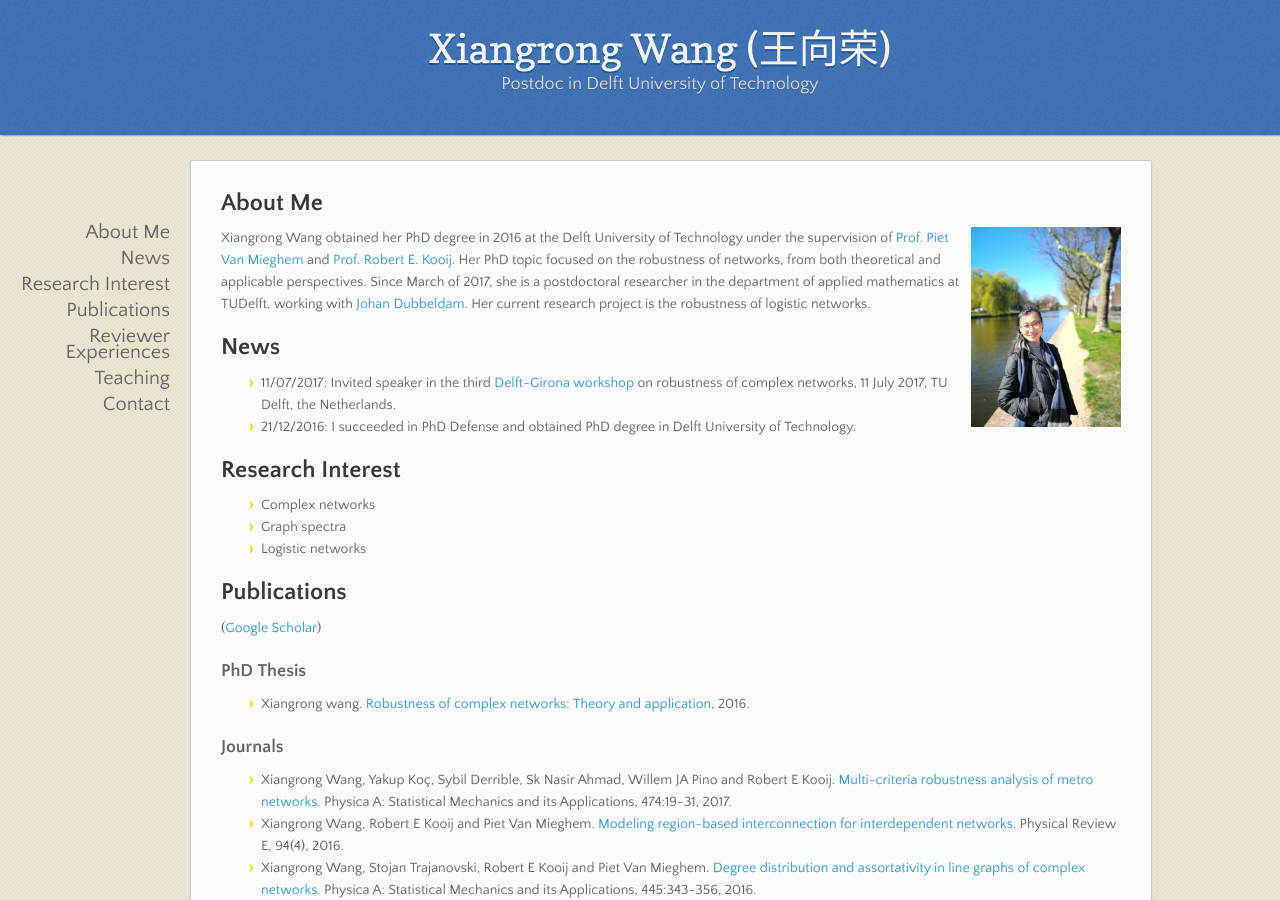
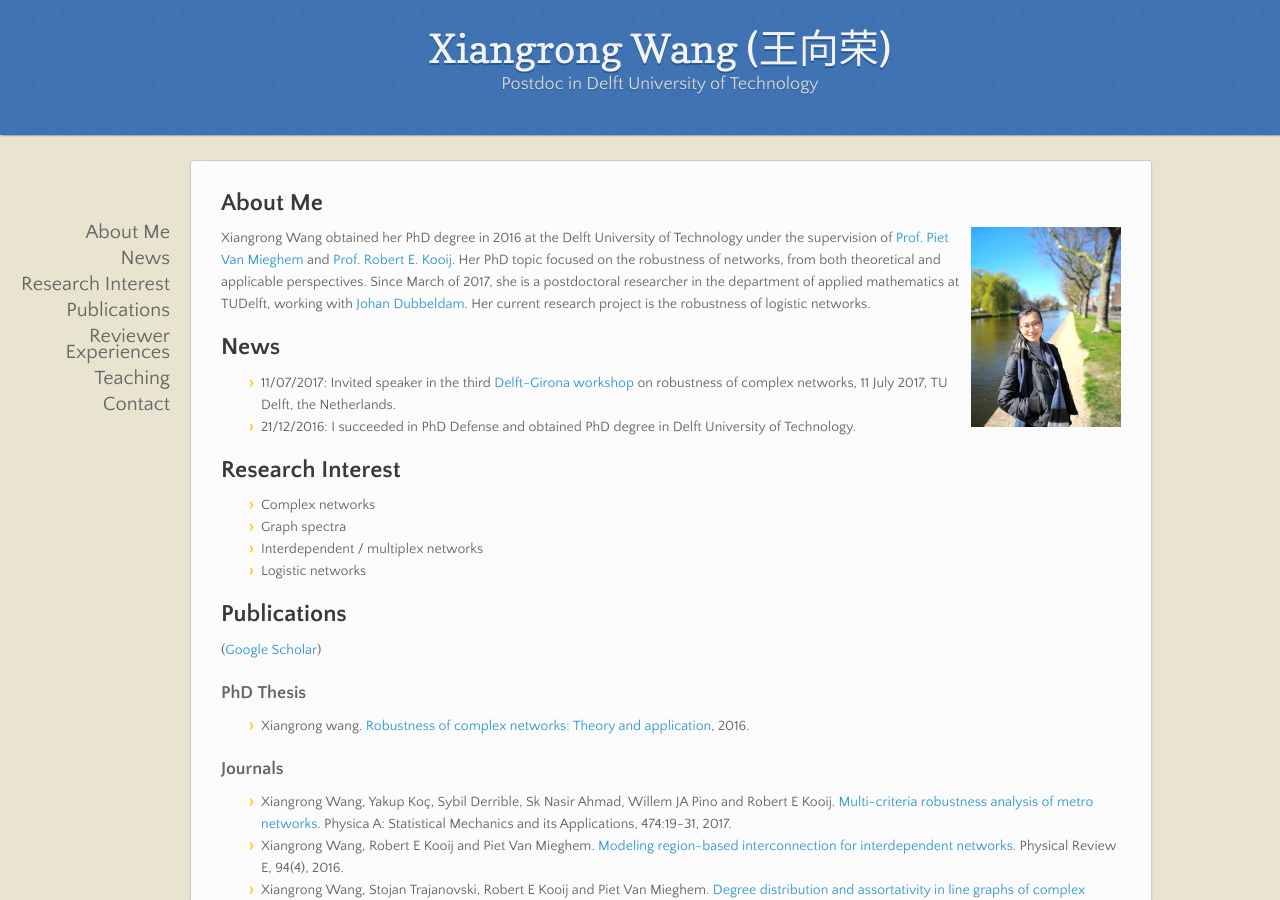
Before and after one commit to xiangrongwang/xiangrongwang.github.io, a Jekyll site: the page built from index.md, in a window 1280 px wide and 900 px high. Built offline with Jekyll 4.4.1, drawn with Linux system fonts in a browser that asks for light colours; nearby versions of some CDN libraries; our own code applies the rules of GitHub Pages for plain Markdown files.

Commit message:
Create index.md

```diff
--- a/index.md
+++ b/index.md
@@ -11,6 +11,7 @@ Her PhD topic focused on the robustness of networks,  from both theoretical and
 ## Research Interest
 - Complex networks
 - Graph spectra
+- Interdependent / multiplex networks
 - Logistic networks
 
 ## Publications
```
